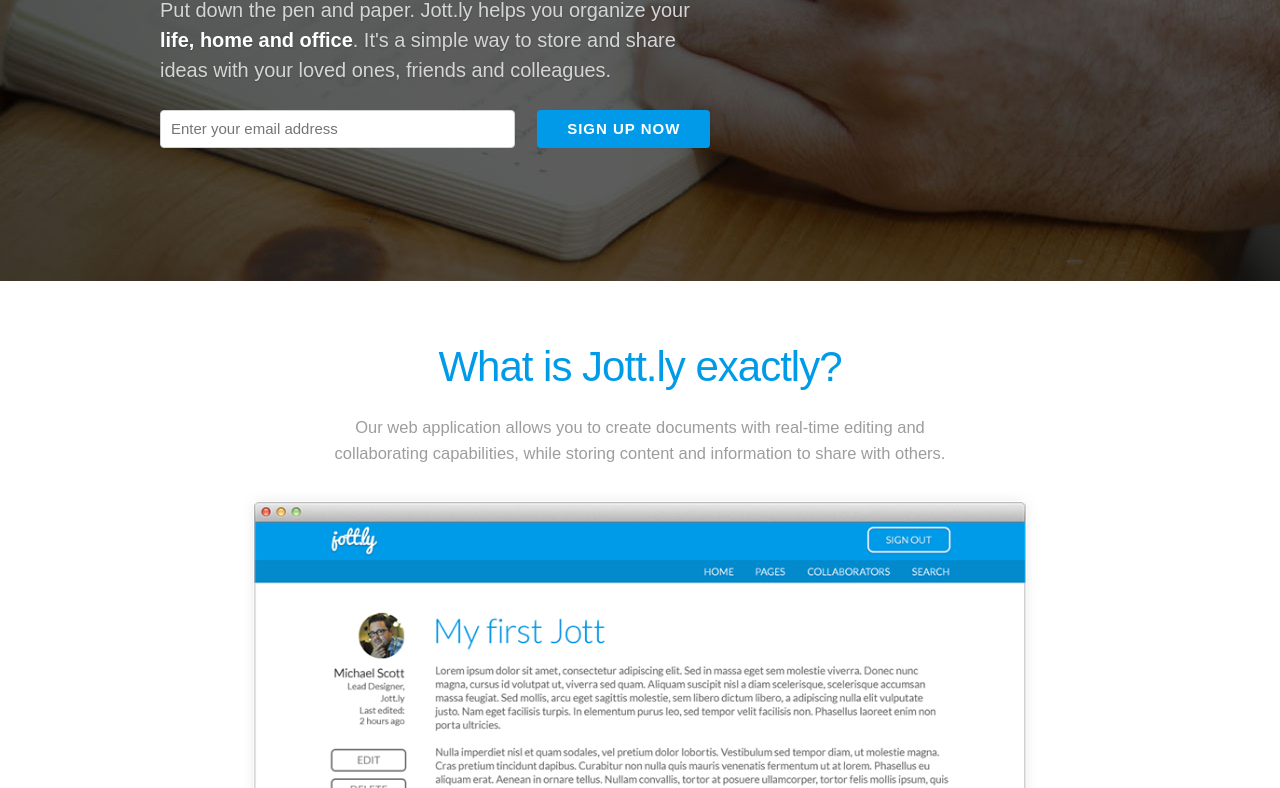
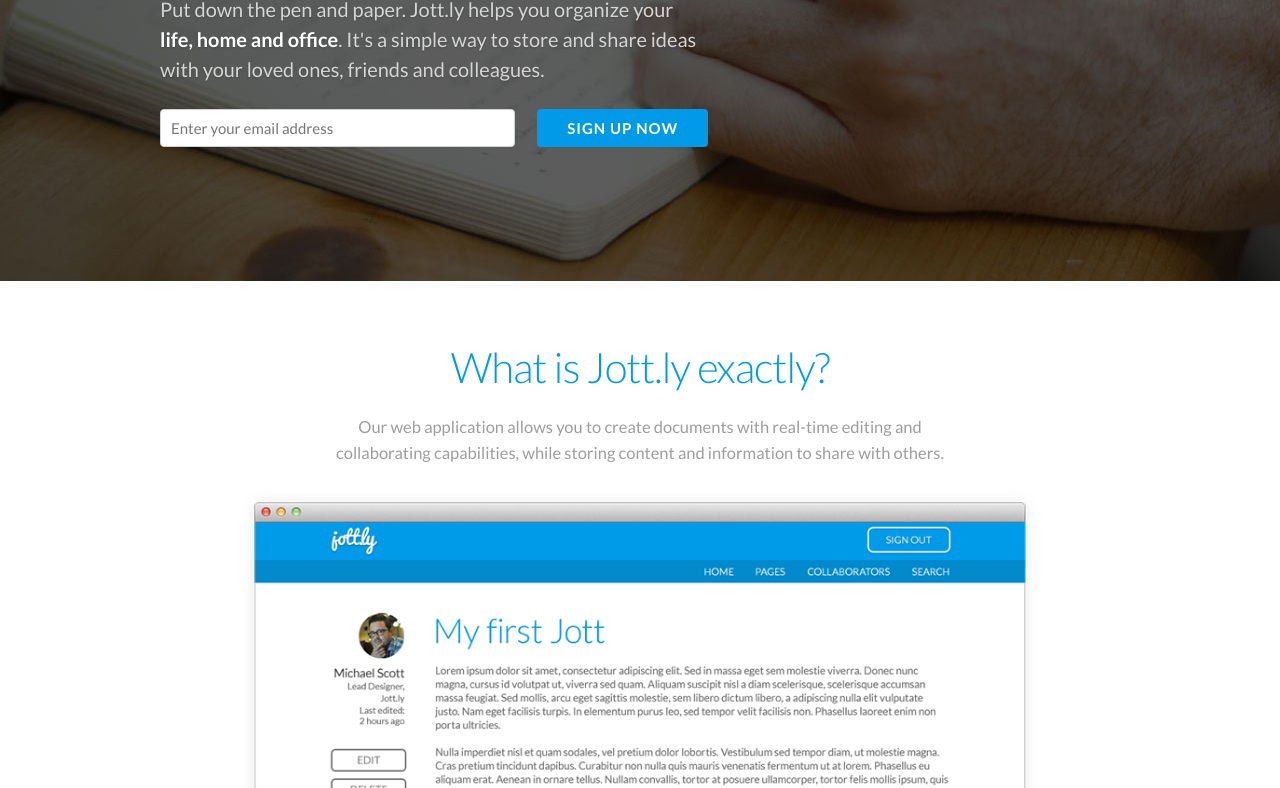
Before and after one commit to jeanlunde/jottly, a plain HTML site: page index.html in a window 1280 px wide. Shown: the part 399-1187 px from the top of the page. Drawn offline with Linux system fonts and the light colour scheme.

Commit message:
Add files via upload

```diff
--- a/css/skeleton.css
+++ b/css/skeleton.css
@@ -124,7 +124,7 @@ body {
   font-size: 1.5em; /* currently ems cause chrome bug misinterpreting rems on body element */
   line-height: 1.6;
   font-weight: 400;
-  /*font-family: "Lato", "HelveticaNeue", "Helvetica Neue", Helvetica, Arial, sans-serif;*/
+  font-family: "Lato", "HelveticaNeue", "Helvetica Neue", Helvetica, Arial, sans-serif;
   color: #222; }
 
 header nav {
```
